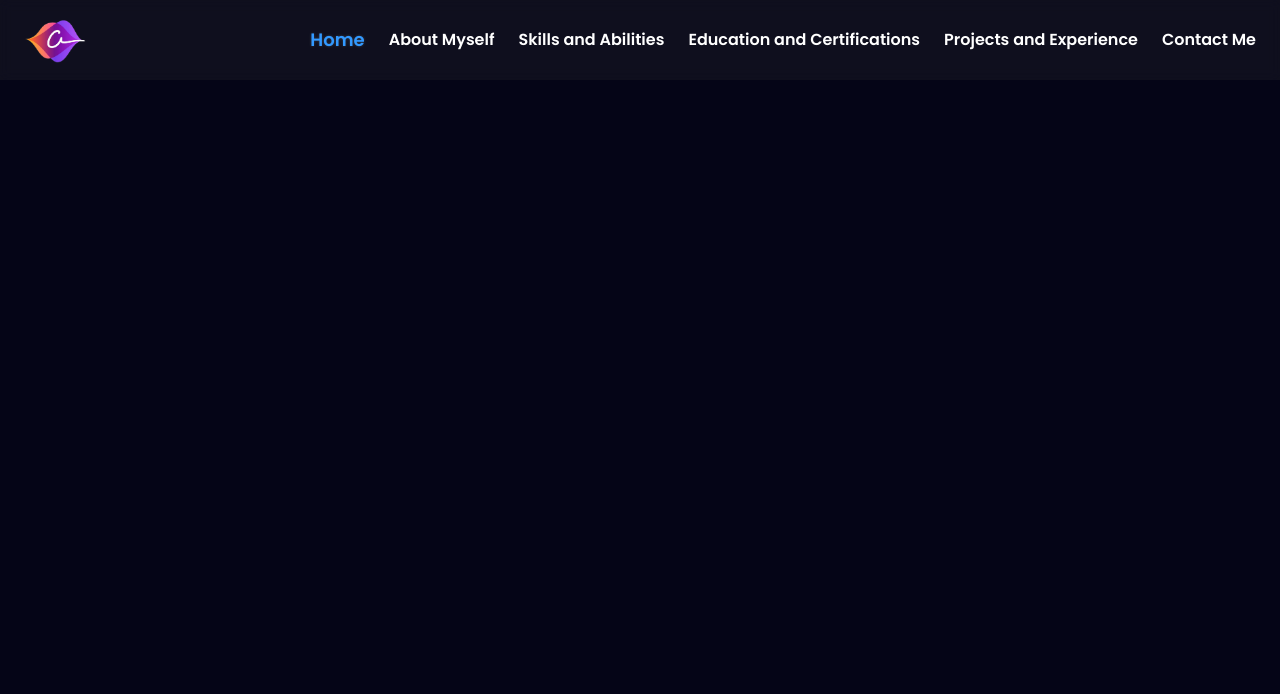
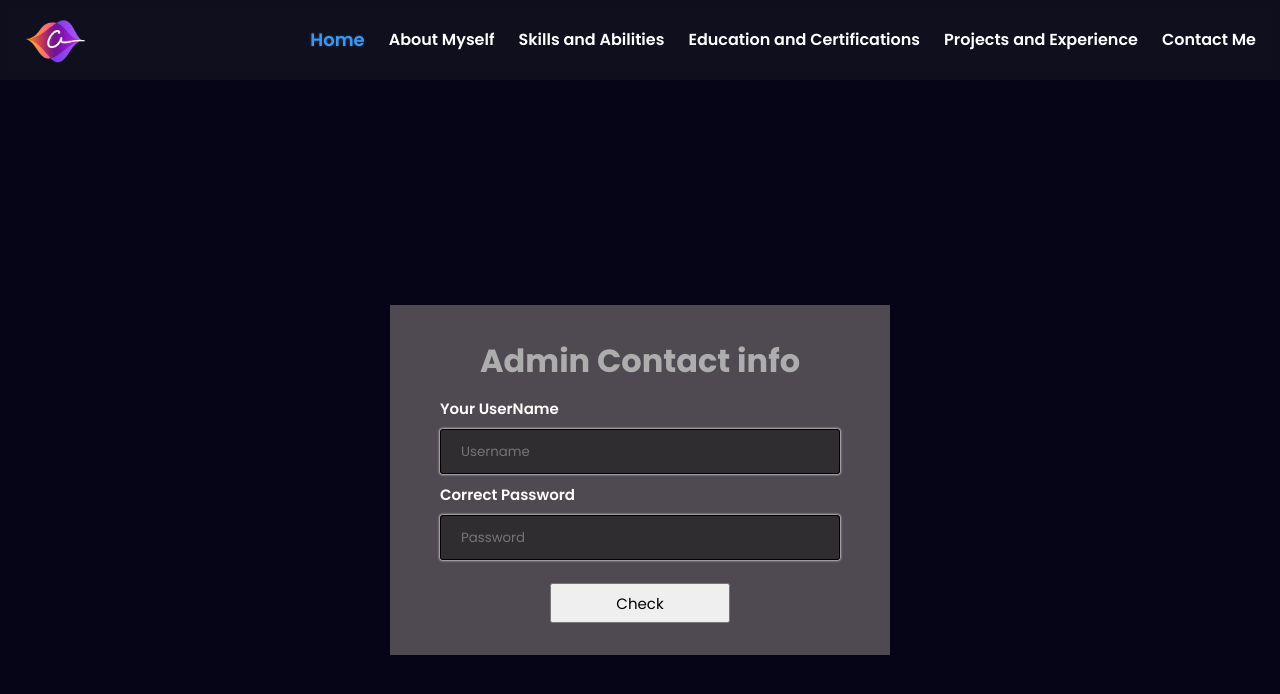
Before and after one commit to ganraj21/Portfolio-Web-Application, a React (Create React App) app: page /users/contact/info in a window 1280 px wide. Shown: the top 694 px of the page. Built offline with nearby package versions, Linux system fonts and the light colour scheme.

Commit message:
additiona backend functionality added

```diff
--- a/src/App.js
+++ b/src/App.js
@@ -1,21 +1,17 @@
-import React, { useEffect, useState } from "react";
-import { Routes, Route } from "react-router-dom";
-import Frontpage from "./pages/Frontpage";
-import About from "./pages/About";
-import Contact from "./pages/Contact";
-import EducationCert from "./pages/EducationCert";
-import ProjectExp from "./pages/Project_exp";
-import Skills from "./pages/Skills";
-import Navbar from "./pages/Navbar";
-import Footer from "./pages/Footer";
+import React from 'react';
+import { Routes, Route } from 'react-router-dom';
+import Frontpage from './pages/Frontpage';
+import About from './pages/About';
+import Contact from './pages/Contact';
+import EducationCert from './pages/EducationCert';
+import ProjectExp from './pages/Project_exp';
+import Skills from './pages/Skills';
+import Navbar from './pages/Navbar';
+import Footer from './pages/Footer';
+import Login from './pages/components/Login';
+import AdminUser from './pages/components/AdminUser';
 
 const App = () => {
-  // useEffect(() => {
-  //   setTimeout(() => {
-  //     setLoading(false);
-  //   }, 4000);
-  // }, []);
-
   return (
     <>
       <Navbar />
@@ -52,6 +48,8 @@ const App = () => {
             </>
           }
         />
+        <Route exact path="/users/contact/info" element={<Login />} />
+        <Route exact path="/user-backend" element={<AdminUser />} />
       </Routes>
     </>
   );
--- /dev/null
+++ b/src/pages/components/AdminUser.css
@@ -0,0 +1,19 @@
+.data_values {
+  display: flex;
+  flex-direction: column;
+  align-items: flex-start;
+  justify-content: center;
+  background: #ababff52;
+  width: 350px;
+  padding: 12px;
+  color: #fff;
+}
+
+.card_info {
+  display: flex;
+  flex-direction: row;
+  flex-wrap: wrap;
+  gap: 20px;
+  align-items: center;
+  justify-content: center;
+}
--- /dev/null
+++ b/src/pages/components/AdminUser.jsx
@@ -0,0 +1,50 @@
+import React, { useEffect, useState } from 'react';
+import './AdminUser.css';
+const AdminUser = () => {
+  const [apiData, setApiData] = useState([]);
+  useEffect(() => {
+    const url = 'https://port-web-app.onrender.com/user-backend';
+
+    const getDatas = async () => {
+      const response = await fetch(url, {
+        method: 'GET',
+        headers: {
+          'Content-Type': 'application/json',
+        },
+      });
+      console.log(response);
+      const data = await response.json();
+      setApiData(data);
+      console.log(data);
+    };
+    getDatas();
+  }, []);
+  return (
+    <div className="admin__container">
+      <div className="admin__card">
+        <div className="card__info">
+          {apiData.map((val, key) => {
+            return (
+              <div key={key} className="data_values">
+                <p>
+                  <span className="user_name">Name : </span>
+                  {val.name}
+                </p>
+                <p>
+                  <span className="user_email">Email : </span>
+                  {val.email}
+                </p>
+                <p>
+                  <span className="user_msg">Msg : </span>
+                  {val.message}
+                </p>
+              </div>
+            );
+          })}
+        </div>
+      </div>
+    </div>
+  );
+};
+
+export default AdminUser;
--- a/src/pages/components/BottomNav.jsx
+++ b/src/pages/components/BottomNav.jsx
@@ -1,10 +1,10 @@
-import React from "react";
-import "./BottomNav.css";
-import SocialMediaLinks from "./SocialMediaLinks";
-import my_navbar_data from "../assets/NavData";
-import { HashLink } from "react-router-hash-link";
-import personal_info_data from "../assets/AboutIn";
-import Githubcomp from "./Githubcomp";
+import React from 'react';
+import './BottomNav.css';
+import SocialMediaLinks from './SocialMediaLinks';
+import my_navbar_data from '../assets/NavData';
+import { HashLink } from 'react-router-hash-link';
+import personal_info_data from '../assets/AboutIn';
+import Githubcomp from './Githubcomp';
 
 const BottomNav = () => {
   // const [myValue, setMyValue] = useState(0);
@@ -24,7 +24,12 @@ const BottomNav = () => {
         <div className="bottom_nav_section">
           <div className="bot_nav_left">
             <div className="bot_left_header">
-              <h3>Ganraj21 | Portfolio</h3>
+              <HashLink
+                to="/users/contact/info"
+                style={{ textDecoration: 'none', color: '#fff' }}
+              >
+                <h3>Ganraj21 | Portfolio</h3>
+              </HashLink>
             </div>
             <div className="bot_middle_info">
               <p className="basic_info">
@@ -76,7 +81,7 @@ const BottomNav = () => {
                   </div>
                 );
               })}
-              <SocialMediaLinks style={{ gap: "6px", display: "flex" }} />
+              <SocialMediaLinks style={{ gap: '6px', display: 'flex' }} />
             </div>
           </div>
         </div>
--- /dev/null
+++ b/src/pages/components/Login.css
@@ -0,0 +1,45 @@
+.login__container {
+  height: 100vh;
+}
+
+.login__card,
+.login__container {
+  display: flex;
+  align-items: center;
+  justify-content: center;
+  flex-direction: column;
+}
+.login__card {
+  width: 500px;
+  height: 350px;
+  background: #faebd74d;
+}
+.login__card h1 {
+  margin-bottom: 12px;
+  color: #adadad;
+}
+.login__card button {
+  width: 180px;
+  height: 40px;
+  margin-top: 14px;
+  padding: 6px;
+  font-size: 15px;
+}
+.input__field {
+  display: flex;
+  flex-direction: column;
+  width: 80%;
+}
+
+.input__field input {
+  background-color: #00000066;
+}
+.input__field label {
+  color: #fff;
+}
+
+@media screen and (max-width: 520px) {
+  .login__card {
+    width: 90%;
+  }
+}
--- /dev/null
+++ b/src/pages/components/Login.jsx
@@ -0,0 +1,49 @@
+import React, { useState } from 'react';
+import './Login.css';
+const Login = () => {
+  const [admin, setAdmin] = useState({
+    username: '',
+    password: '',
+  });
+
+  const handleInputs = (event) => {
+    setAdmin({ ...admin, [event.target.name]: event.target.value });
+  };
+
+  const dataPost = async (event) => {
+    console.log(admin);
+    event.preventDefault();
+  };
+  return (
+    <div className="login__container">
+      <form className="login__card" onSubmit={dataPost}>
+        <h1>Admin Contact info</h1>
+        <div className="input__field">
+          <label htmlFor="username">Your UserName</label>
+          <input
+            placeholder="Username"
+            type="text"
+            name="username"
+            value={admin.username}
+            onChange={handleInputs}
+            required
+          />
+        </div>
+        <div className="input__field">
+          <label htmlFor="password">Correct Password</label>
+          <input
+            placeholder="Password"
+            type="password"
+            name="password"
+            value={admin.password}
+            onChange={handleInputs}
+            required
+          />
+        </div>
+        <button onClick={dataPost}>Check</button>
+      </form>
+    </div>
+  );
+};
+
+export default Login;
```
Also changed, not shown: 1 other file (tests, documents, lock files or other folders).
